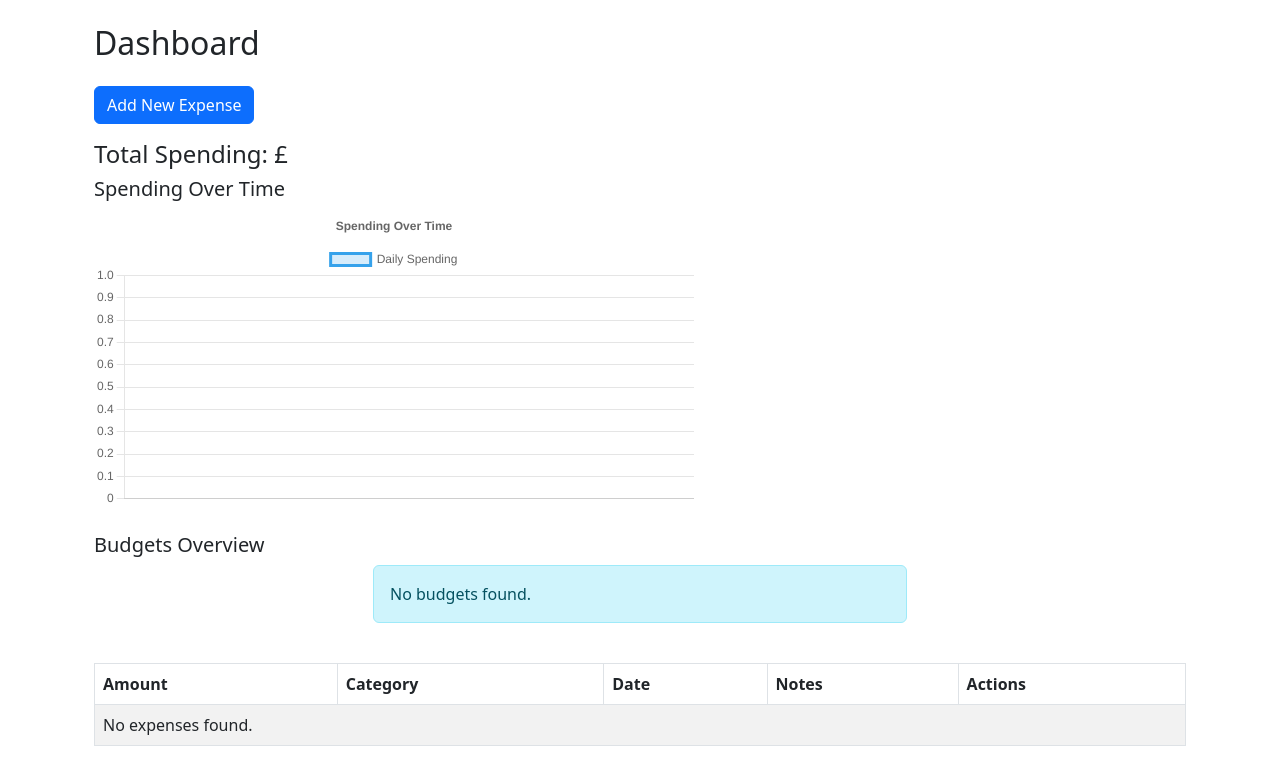
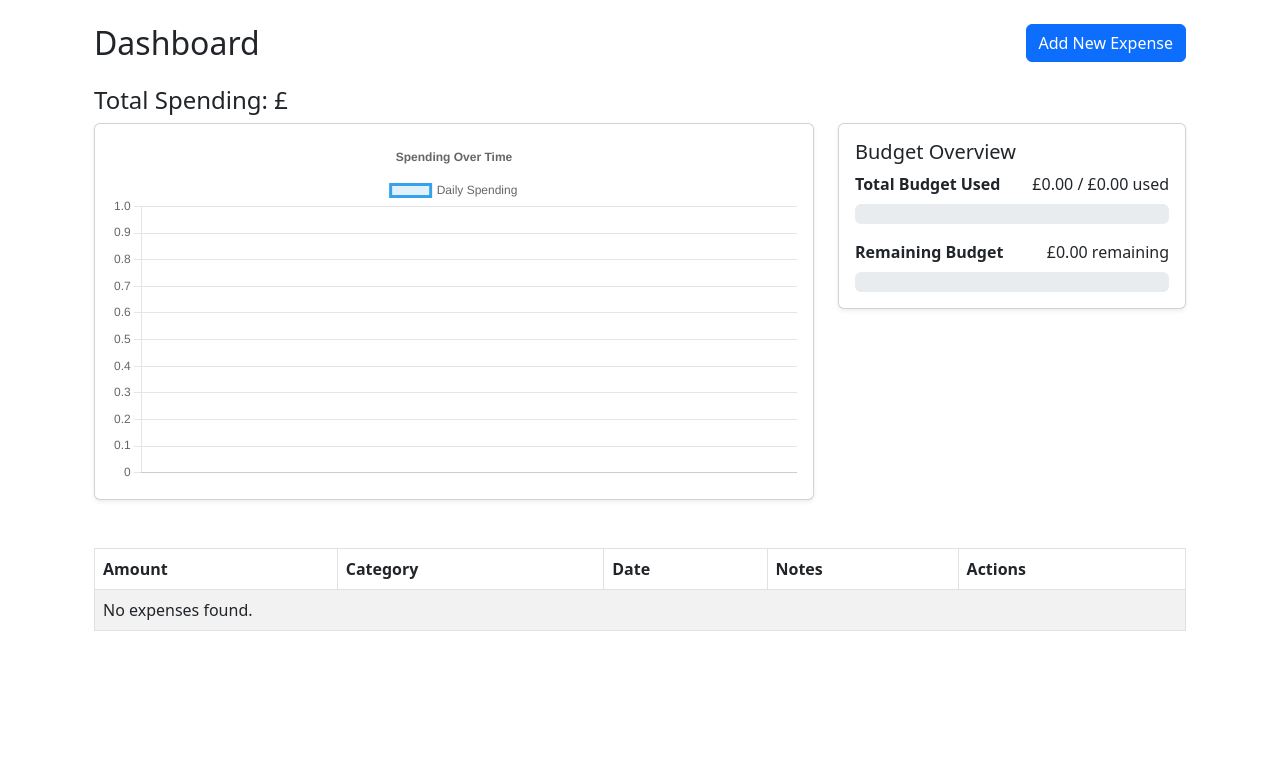
Before and after one commit to Ammaarah-web/Capstone-, a Django app: page / in a window 1280 px wide. Shown: the part 56-818 px from the top of the page. After the commit the page ends 687 px from the top, so only its background shows below. Run offline with Django 4.2, Linux system fonts and the light colour scheme; the visitor is signed in with stand-in values (Sample User, id 1); data that the repository does not hold is empty.

Commit message:
fixed layout of the dashboard, rpelaced progress bars to match original design in the wireframe, added cards to have the line chart and the progress bars side by side

```diff
--- a/templates/expenses/dashboard.html
+++ b/templates/expenses/dashboard.html
@@ -1,32 +1,34 @@
 {% extends 'base.html' %}
 {% block content %}
 <div class="container mt-4">
-    <div class="d-flex justify-content-between align-items-center mb-3">
-        <h2>Dashboard</h2>
-            <div></div>
+    <!-- Removed duplicate Dashboard heading -->
+    <div class="d-flex justify-content-between align-items-center mb-4">
+        <h2 class="mb-0">Dashboard</h2>
+        <a href="{% url 'add_expense' %}" class="btn btn-primary">Add New Expense</a>
     </div>
-    <a href="{% url 'add_expense' %}" class="btn btn-primary mb-3">Add New Expense</a>
     <h4>Total Spending: £{{ total_spending }}</h4>
-    <div class="mb-4">
-        <h5>Spending Over Time</h5>
-        <div style="max-width: 600px;">
+    <div class="row mb-4">
+        <div class="col-md-8 mb-4">
+            <div class="card shadow-sm p-3">
+                <div style="max-width: 100%;">
                     <canvas id="lineChart" width="600" height="300"></canvas>
                 </div>
                 <script src="https://cdn.jsdelivr.net/npm/chart.js"></script>
                 <script>
-            const dateLabels = {{ date_labels|safe }};
-            const dailyTotals = {{ daily_totals|safe }};
+                    const chartDates = {{ chart_dates|safe }};
+                    const chartTotals = {{ chart_totals|safe }};
                     const ctx = document.getElementById('lineChart').getContext('2d');
                     new Chart(ctx, {
                         type: 'line',
                         data: {
-                    labels: dateLabels,
+                            labels: chartDates,
                             datasets: [{
                                 label: 'Daily Spending',
-                        data: dailyTotals,
+                                data: chartTotals,
                                 borderColor: '#36A2EB',
-                        backgroundColor: 'rgba(54,162,235,0.2)',
+                                backgroundColor: 'rgba(54,162,235,0.15)',
                                 fill: true,
+                                tension: 0.3
                             }]
                         },
                         options: {
@@ -41,6 +43,11 @@
                                 }
                             },
                             scales: {
+                                x: {
+                                    ticks: {
+                                        maxTicksLimit: 6
+                                    }
+                                },
                                 y: {
                                     beginAtZero: true
                                 }
@@ -49,36 +56,28 @@
                     });
                 </script>
             </div>
-    <div class="mb-4">
-        <h5>Budgets Overview</h5>
-        <div class="row justify-content-center">
-            <div class="col-lg-6 col-md-8 col-sm-12">
-                {% for budget in budgets %}
-                <div class="mb-4">
-                    <div class="d-flex justify-content-between align-items-center">
-                        <strong>{{ budget.category|default:'Unknown' }}</strong>
-                        <span>£{{ budget.total_spent|floatformat:2|default:'0.00' }} / £{{ budget.monthly_limit|floatformat:2|default:'0.00' }}</span>
         </div>
-                        <div class="mb-2">
-                            <div class="progress" style="height: 20px;">
-                                <div class="progress-bar
-                                    {% if budget.progress < 50 %}bg-success
-                                    {% elif budget.progress < 80 %}bg-warning
-                                    {% else %}bg-danger
-                                    {% endif %} progress-bar-striped"
-                                    role="progressbar"
-                                    style="width: {{ budget.progress|floatformat:0 }}%;"
-                                    aria-valuenow="{{ budget.progress|floatformat:0 }}" aria-valuemin="0" aria-valuemax="100">
-                                    {{ budget.progress|floatformat:0 }}%
+        <div class="col-md-4 mb-4">
+            <div class="card shadow-sm p-3">
+                <h5>Budget Overview</h5>
+                <div class="mb-3">
+                    <strong>Total Budget Used</strong>
+                    <span class="float-end">£{{ total_spent|floatformat:2 }} / £{{ total_budget|floatformat:2 }} used</span>
+                    <div class="progress mt-2" style="height: 20px;">
+                        <div class="progress-bar bg-danger progress-bar-striped" role="progressbar" style="width: {{ spent_percent|floatformat:0 }}%;" aria-valuenow="{{ spent_percent|floatformat:0 }}" aria-valuemin="0" aria-valuemax="100">
+                            {{ spent_percent|floatformat:0 }}%
+                        </div>
                     </div>
                 </div>
                 <div>
-                        <strong>Remaining:</strong> £{{ budget.monthly_limit|floatformat:2|add:'-'|add:budget.total_spent|floatformat:2|default:'0.00' }}
+                    <strong>Remaining Budget</strong>
+                    <span class="float-end">£{{ remaining_budget|floatformat:2 }} remaining</span>
+                    <div class="progress mt-2" style="height: 20px;">
+                        <div class="progress-bar bg-success progress-bar-striped" role="progressbar" style="width: {{ remaining_percent|floatformat:0 }}%;" aria-valuenow="{{ remaining_percent|floatformat:0 }}" aria-valuemin="0" aria-valuemax="100">
+                            {{ remaining_percent|floatformat:0 }}%
                         </div>
                     </div>
-                {% empty %}
-                <div class="alert alert-info">No budgets found.</div>
-                {% endfor %}
+                </div>
             </div>
         </div>
     </div>
--- a/track_my_expenses/expenses/views.py
+++ b/track_my_expenses/expenses/views.py
@@ -152,44 +152,36 @@ def dashboard(request):
 
 	from decimal import Decimal
 	user_budgets = Budget.objects.filter(user=request.user)
-	budget_data = []
-	today = date.today()
-	for budget in user_budgets:
-		spent = Expense.objects.filter(
-			user=request.user,
-			category=budget.category,
-			date__year=today.year,
-			date__month=today.month
-		).aggregate(total=Sum('amount'))['total'] or Decimal('0.00')
-		monthly_limit = budget.monthly_limit if budget.monthly_limit else Decimal('0.00')
-		percent_used = float((spent / monthly_limit) * 100) if monthly_limit > 0 else 0
-		progress = min(percent_used, 100)
-		budget_data.append({
-			'id': budget.id,
-			'category': budget.category.name,
-			'monthly_limit': float(monthly_limit),
-			'total_spent': float(spent),
-			'percent_used': percent_used,
-			'progress': progress
-		})
+	# Calculate total budget and total spent
+	total_budget = user_budgets.aggregate(total=Sum('monthly_limit'))['total'] or Decimal('0.00')
+	total_spent = expenses.aggregate(total=Sum('amount'))['total'] or Decimal('0.00')
+	remaining_budget = total_budget - total_spent
+	spent_percent = float((total_spent / total_budget) * 100) if total_budget > 0 else 0
+	remaining_percent = float((remaining_budget / total_budget) * 100) if total_budget > 0 else 0
 
-	# Line chart dataset: spending over time
-	from collections import defaultdict
-	date_totals = defaultdict(float)
-	for expense in expenses:
-		date_str = expense.date.strftime('%Y-%m-%d')
-		date_totals[date_str] += float(expense.amount)
-	date_labels = list(date_totals.keys())
-	daily_totals = list(date_totals.values())
+	# Line chart dataset: daily spending totals
+	from django.db.models.functions import TruncDate
+	daily = (
+		expenses
+		.annotate(day=TruncDate('date'))
+		.values('day')
+		.annotate(total=Sum('amount'))
+		.order_by('day')
+	)
+	chart_dates = [item['day'].strftime('%b %d') for item in daily]
+	chart_totals = [float(item['total']) for item in daily]
 
 	return render(request, 'expenses/dashboard.html', {
 		'expenses': expenses,
 		'monthly_labels': monthly_labels,
 		'monthly_data': monthly_data,
-		'budgets': budget_data,
-		'date_labels': date_labels,
-		'daily_totals': daily_totals,
-		'budgets': budget_data,
+		'total_budget': total_budget,
+		'total_spent': total_spent,
+		'remaining_budget': remaining_budget,
+		'spent_percent': spent_percent,
+		'remaining_percent': remaining_percent,
+		'chart_dates': chart_dates,
+		'chart_totals': chart_totals,
 	})
 
 
```
Lines whose indentation alone changed are shown as unchanged.
